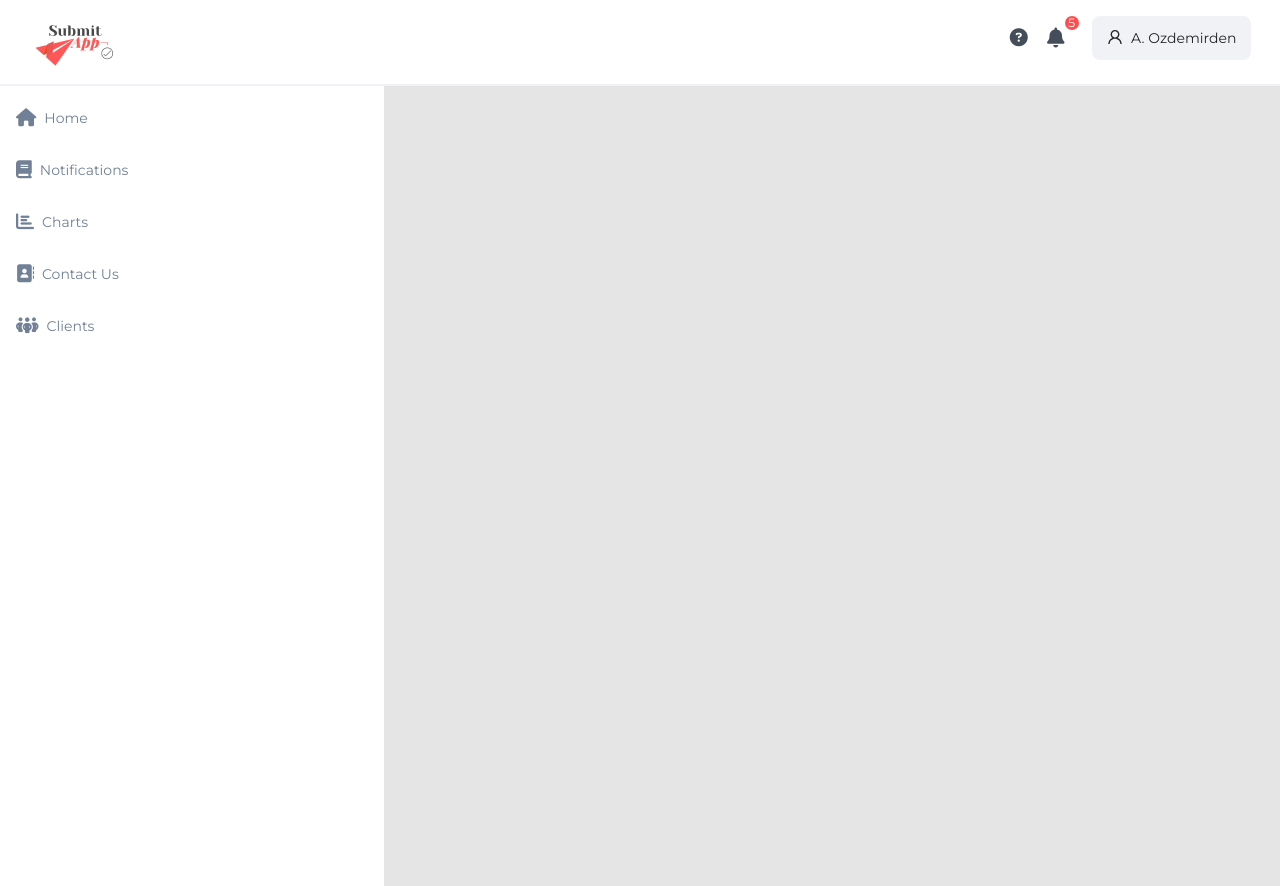
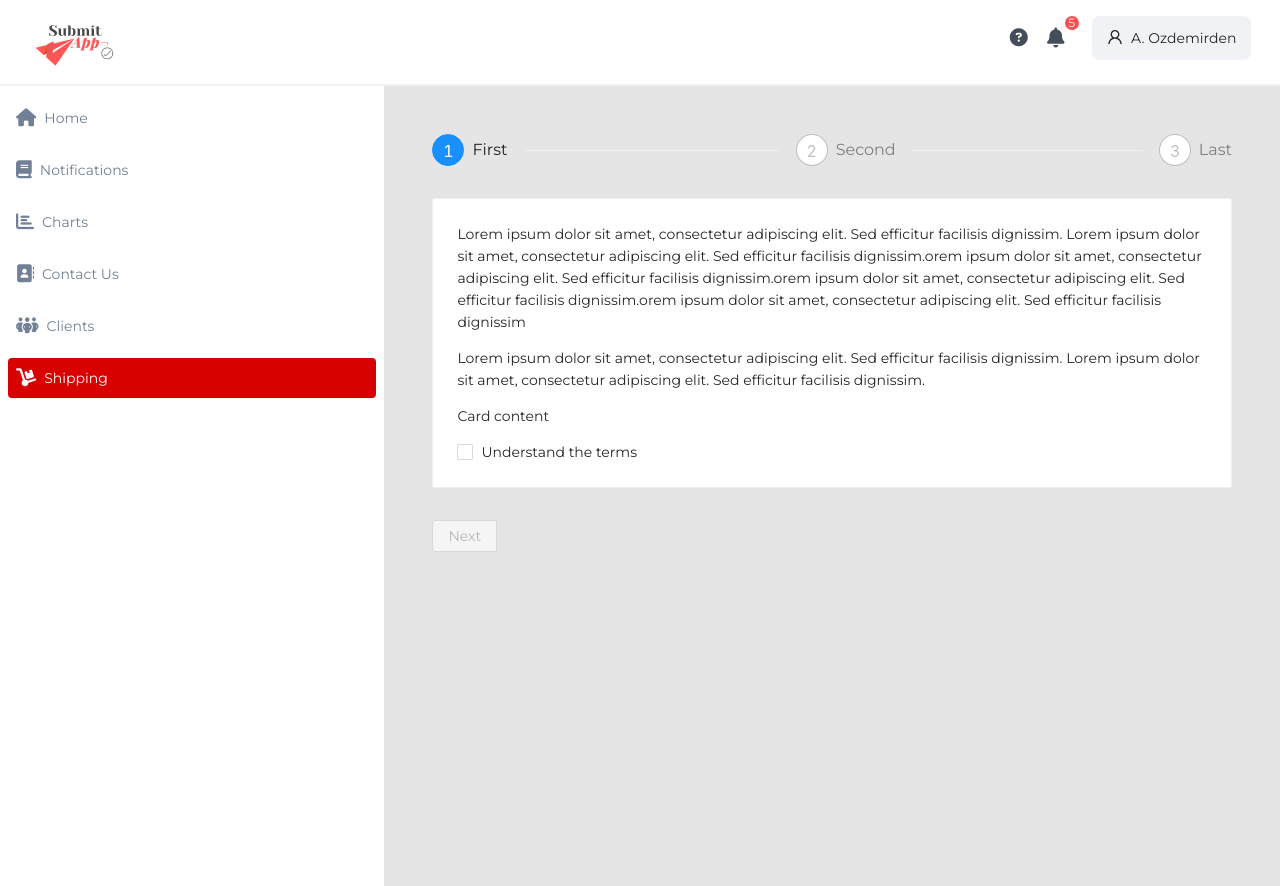
Before and after one commit to brkeudunman/react-collegues-project, a React (Create React App) app: page /shipping in a window 1280 px wide. Built offline with nearby package versions, Linux system fonts and the light colour scheme.

Commit message:
charts and shipping deployed

```diff
--- a/src/components/Main.js
+++ b/src/components/Main.js
@@ -6,6 +6,7 @@ import Notifications from './pages/Notifications/Notifications'
 import Charts from './pages/Charts/Charts'
 import Contact from './pages/Contact/Contact'
 import Clients from './pages/Clients/Clients'
+import Shipping from './pages/Shipping/Shipping'
 
 function Main() {
 
@@ -20,6 +21,7 @@ function Main() {
         <Route path='charts' element={<Charts></Charts>}></Route>
         <Route path='contact' element={<Contact></Contact>}></Route>
         <Route path='clients' element={<Clients></Clients>}></Route>
+        <Route path='shipping' element={<Shipping></Shipping>}></Route>
       </Routes>
     </div>
 
--- a/src/components/Navbar/Navbar.js
+++ b/src/components/Navbar/Navbar.js
@@ -4,16 +4,15 @@ import NavbarButton from './NavbarButton'
 
 function Navbar() {
 
-  var jsonArr = [{to:"/",text:"Home"},{to:"/notifications",text:"Notifications"},{to:"/charts",text:"Charts"},{to:"/contact",text:"Contact Us"},{to:"/clients",text:"Clients"}]
-  var icoArr = [(<i class="ml-2 sm:text-lg fa-solid fa-house"></i>),(<i class="ml-2 text-lg fa-solid fa-book"></i>),(<i class="ml-2 text-lg fa-solid fa-chart-bar"></i>),(<i class="ml-2 text-lg fa-solid fa-address-book"></i>),(<i class="ml-2 text-lg fa-solid fa-people-group"></i>)]
+  var jsonArr = [{to:"/",text:"Home"},{to:"/notifications",text:"Notifications"},{to:"/charts",text:"Charts"},{to:"/contact",text:"Contact Us"},{to:"/clients",text:"Clients"},{to:"/shipping",text:"Shipping"}]
+  var icoArr = [(<i class="ml-2 sm:text-lg fa-solid fa-house"></i>),(<i class="ml-2 text-lg fa-solid fa-book"></i>),(<i class="ml-2 text-lg fa-solid fa-chart-bar"></i>),(<i class="ml-2 text-lg fa-solid fa-address-book"></i>),(<i class="ml-2 text-lg fa-solid fa-people-group"></i>),(<i class="ml-2 text-lg fa-solid fa-dolly"></i>)]
 
 
   return (
     <div className='bg-white flex flex-col md:w-auto'>
       {
-          jsonArr.map((element,index)=>{
-          return (<NavbarButton elementTo={element.to} elementText={element.text} icoSelected={icoArr[index]}/>)
-        })
+        jsonArr.map((element,index)=>{
+        return (<NavbarButton elementTo={element.to} elementText={element.text} icoSelected={icoArr[index]}/>)})
       }
     </div>
   )
--- /dev/null
+++ b/src/components/pages/Shipping/Shipping.js
@@ -0,0 +1,104 @@
+import React,{useState} from 'react'
+import './index.css'
+
+import { Button, Card, Checkbox, DatePicker, Form, Input, message, Select, Steps } from 'antd';
+
+const { Step } = Steps;
+
+
+
+function Shipping() {
+
+    const [terms, setTerms] = useState(false)
+
+
+    const steps = [
+        {
+        title: 'First',
+        content:
+        (   <div className='mb-8'>
+                <Card >
+                <div>
+                    <p>Lorem ipsum dolor sit amet, consectetur adipiscing elit. Sed efficitur facilisis dignissim. Lorem ipsum dolor sit amet, consectetur adipiscing elit. Sed efficitur facilisis dignissim.orem ipsum dolor sit amet, consectetur adipiscing elit. Sed efficitur facilisis dignissim.orem ipsum dolor sit amet, consectetur adipiscing elit. Sed efficitur facilisis dignissim.orem ipsum dolor sit amet, consectetur adipiscing elit. Sed efficitur facilisis dignissim</p>
+                    <p>Lorem ipsum dolor sit amet, consectetur adipiscing elit. Sed efficitur facilisis dignissim. Lorem ipsum dolor sit amet, consectetur adipiscing elit. Sed efficitur facilisis dignissim.</p>
+                    <p>Card content</p>
+                </div>
+                <Checkbox checked={terms} onChange={()=>{setTerms(!terms)}}>Understand the terms</Checkbox>
+                </Card>
+            </div>
+
+        ),
+        },
+        {
+        title: 'Second',
+
+        content: (<div className='w-3/5'>
+                    <Form >
+                        <Form.Item className='w-1/3' required label="Name">
+                            <Input></Input>
+                        </Form.Item>
+                        <Form.Item className='w-1/2' required label="Payment Method">
+                            <Select>
+                                <Select.Option value="Cash">Cash</Select.Option>
+                                <Select.Option value="Online Payment">Online Payment</Select.Option>
+                            </Select>
+                        </Form.Item>
+                        <Form.Item  required label="Adress">
+                            <Input></Input>
+                        </Form.Item>
+                    </Form>
+                 </div>),
+        },
+        {
+        title: 'Last',
+        content: (
+            <div className='w-full'>
+                <span className='mr-2'>Please enter a shipping date :</span>
+                <DatePicker></DatePicker>
+            </div>
+            ),
+        },
+    ];
+
+        const [current, setCurrent] = useState(0);
+
+        const next = () => {
+            setCurrent(current + 1);
+        };
+
+        const prev = () => {
+            setCurrent(current - 1);
+        };
+
+    return (
+        <div className='w-full px-12 my-12'>
+        <Steps responsive current={current}>
+            {steps.map((item) => (
+            <Step key={item.title} title={item.title} />
+            ))}
+        </Steps>
+
+        <div className="steps-content flex mt-8">{steps[current].content}</div>
+
+        <div className="steps-action">
+            {current < steps.length - 1 && (
+            <Button disabled={(!terms)} type="primary" onClick={() => next()}>
+                Next
+            </Button>
+            )}
+            {current === steps.length - 1 && (
+            <Button type="primary" onClick={() => message.success('Shipping complete!')}>
+                Done
+            </Button>
+            )}
+            {current > 0 && (
+            <Button style={{margin: '0 8px'}} onClick={() => prev()}>
+                Previous
+            </Button>
+            )}
+        </div>
+        </div>
+    )
+    }
+
+export default Shipping
```
Also changed, not shown: src/components/pages/Shipping/index.css (added).
